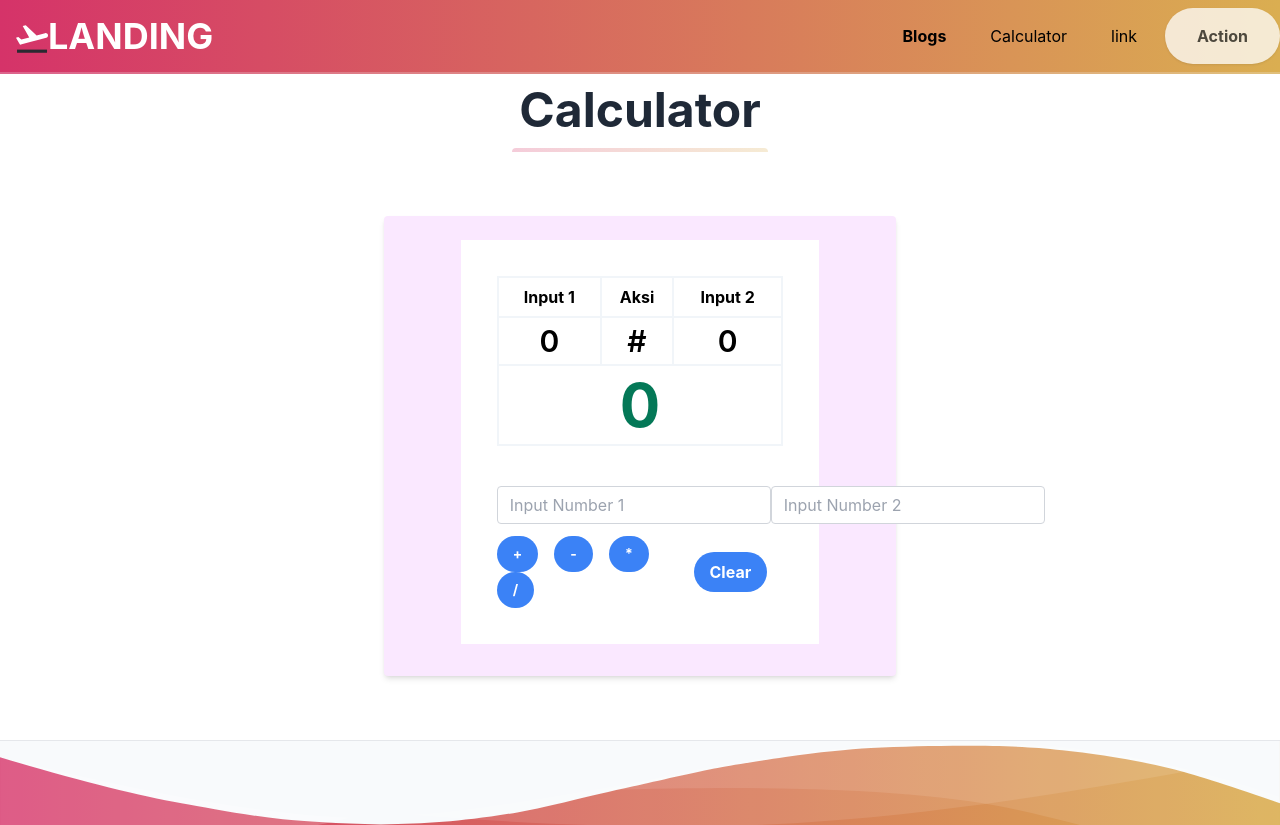
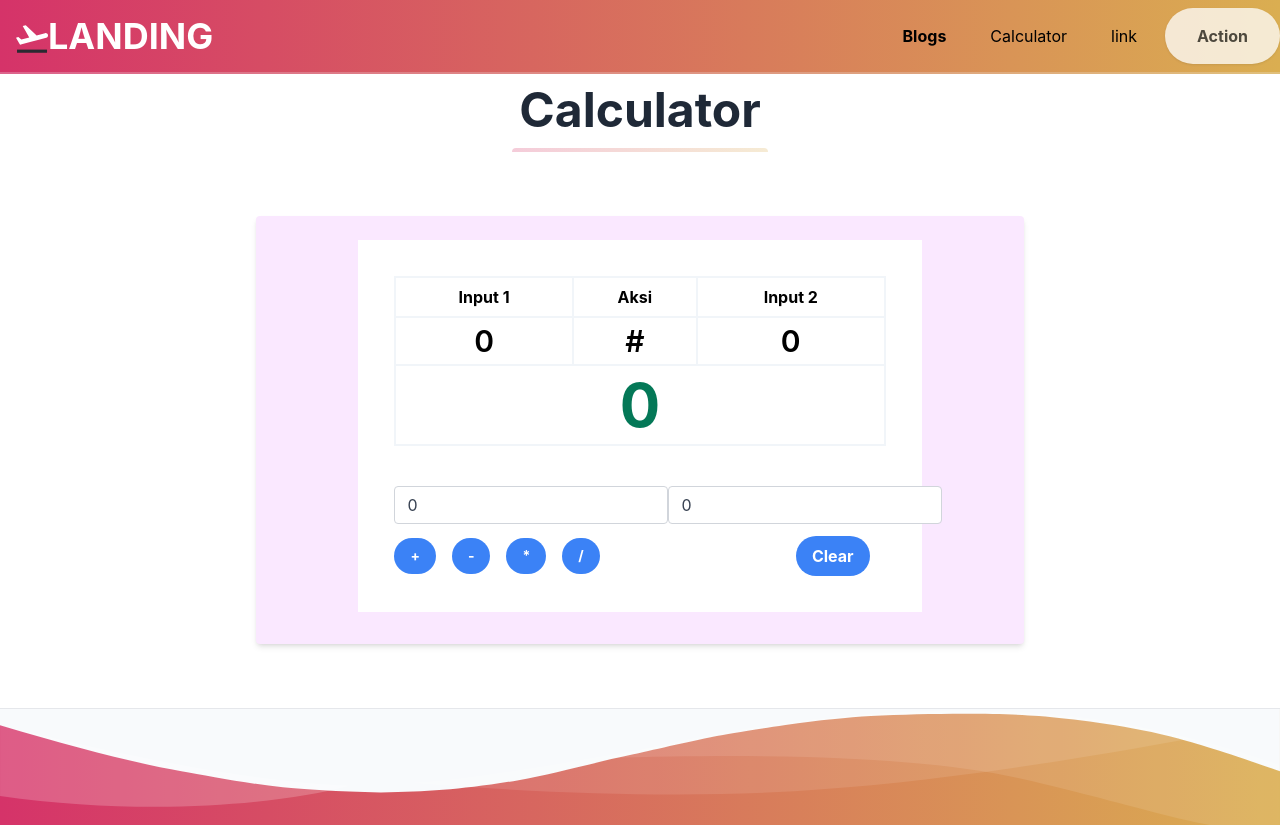
Before and after one commit to IrlanFardinata/mynextjs, a Next.js app: page /calculator in a window 1280 px wide. Shown: the top 825 px of the page. Built offline with nearby package versions, Linux system fonts and the light colour scheme.

Commit message:
tampilan calculator

```diff
--- a/pages/calculator/index.jsx
+++ b/pages/calculator/index.jsx
@@ -17,7 +17,7 @@ const Calculator = () =>{
                             </div>
                         </div>
                         <div className="w-full mb-4 flex justify-center">
-                            <div className="w-2/5 bg-fuchsia-100 shadow-md rounded px-8 pt-6 pb-8 mb-4 ">
+                            <div className="w-3/5 bg-fuchsia-100 shadow-md rounded px-8 pt-6 pb-8 mb-4 ">
                                 <div className='flex justify-center'>
                                     <div className="w-4/5 bg-white p-9">
                                         <div className='w-full mb-10'>
@@ -48,14 +48,14 @@ const Calculator = () =>{
                                                 <div className="mb-3">
                                                     <input type="number" className="form-control block px-3 py-1.5 text-base font-normal text-gray-700 bg-white bg-clip-padding
                                                         border border-solid border-gray-300 rounded transition ease-in-out m-0 focus:text-gray-700 focus:bg-white focus:border-blue-600 focus:outline-none"
-                                                    id="input1" placeholder="Input Number 1"/>
+                                                    id="input1" placeholder="Input Number 1" value={0}/>
                                                 </div>
                                             </div>
                                             <div className="flex justify-center">
                                                 <div className="mb-3">
                                                     <input type="number" className="form-control block px-3 py-1.5 text-base font-normal text-gray-700 bg-white bg-clip-padding
                                                         border border-solid border-gray-300 rounded transition ease-in-out m-0 focus:text-gray-700 focus:bg-white focus:border-blue-600 focus:outline-none"
-                                                    id="input2" placeholder="Input Number 2"/>
+                                                    id="input2" placeholder="Input Number 2" value={0}/>
                                                 </div>
                                             </div>
                                         </div>
```
